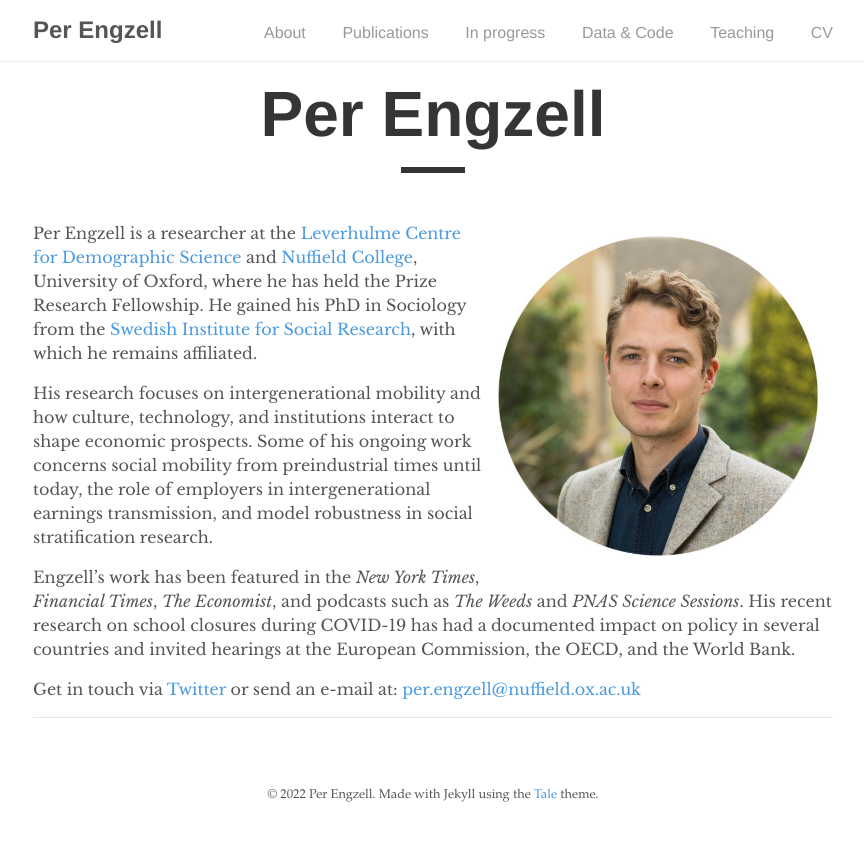
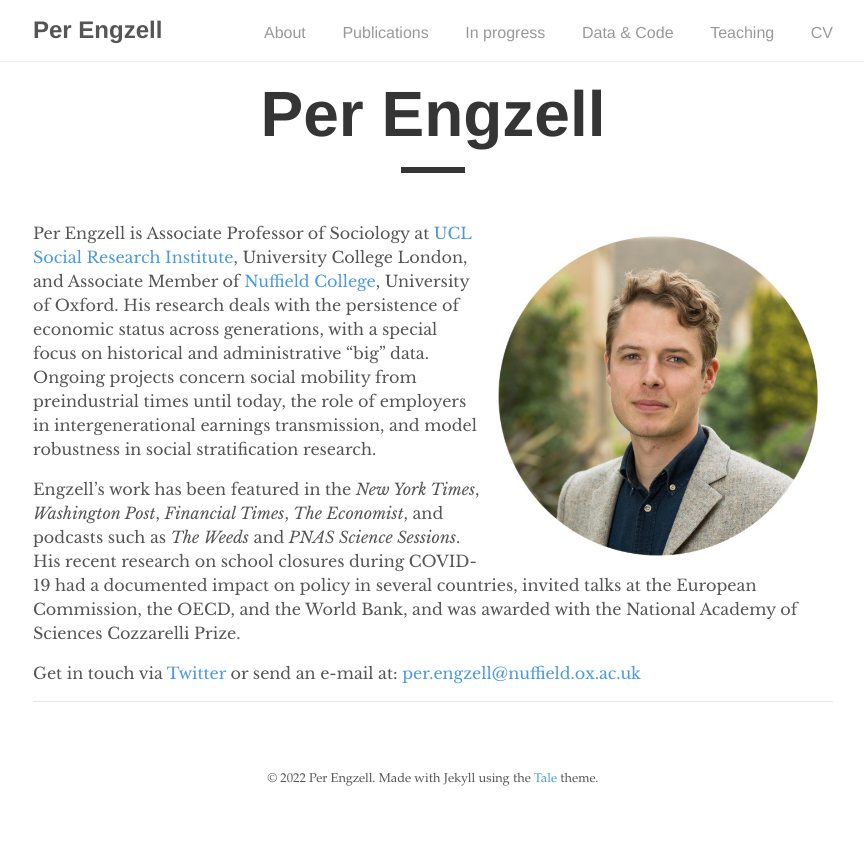
Before and after one commit to pengzell/pengzell.github.io, a Jekyll site: the page built from index.md, in a window 1280 px wide. Shown: the top 841 px of the page, without its empty margins (207-1071 px from the left). Built offline with Jekyll 4.4.1, drawn with Linux system fonts in a browser that asks for light colours.

Commit message:
Update index.md

```diff
--- a/index.md
+++ b/index.md
@@ -6,10 +6,8 @@
 
 ![Per Engzell](portrait.jpg){:style="float:right; margin:15px; width: 40%;"}
 
-Per Engzell is a researcher at the [Leverhulme Centre for Demographic Science](http://www.demographicscience.ox.ac.uk) and [Nuffield College](https://www.nuffield.ox.ac.uk), University of Oxford, where he has held the Prize Research Fellowship. He gained his PhD in Sociology from the [Swedish Institute for Social Research](https://www.sofi.su.se/english/), with which he remains affiliated.
+Per Engzell is Associate Professor of Sociology at [UCL Social Research Institute](https://www.ucl.ac.uk/ioe/departments-and-centres/departments/ucl-social-research-institute), University College London, and Associate Member of [Nuffield College](https://www.nuffield.ox.ac.uk), University of Oxford. His research deals with the persistence of economic status across generations, with a special focus on historical and administrative “big” data. Ongoing projects concern social mobility from preindustrial times until today, the role of employers in intergenerational earnings transmission, and model robustness in social stratification research.
 
-His research focuses on intergenerational mobility and how culture, technology, and institutions interact to shape economic prospects. Some of his ongoing work concerns social mobility from preindustrial times until today, the role of employers in intergenerational earnings transmission, and model robustness in social stratification research.
-
-Engzell's work has been featured in the *New York Times*, *Financial Times*, *The Economist*, and podcasts such as *The Weeds* and *PNAS Science Sessions*. His recent research on school closures during COVID-19 has had a documented impact on policy in several countries and invited hearings at the European Commission, the OECD, and the World Bank.
+Engzell’s work has been featured in the *New York Times*, *Washington Post*, *Financial Times*, *The Economist*, and podcasts such as *The Weeds* and *PNAS Science Sessions*. His recent research on school closures during COVID-19 had a documented impact on policy in several countries, invited talks at the European Commission, the OECD, and the World Bank, and was awarded with the National Academy of Sciences Cozzarelli Prize.
 
 Get in touch via [Twitter](https://twitter.com/pengzell) or send an e-mail at: [per.engzell@nuffield.ox.ac.uk](mailto:per.engzell@nuffield.ox.ac.uk)
```
